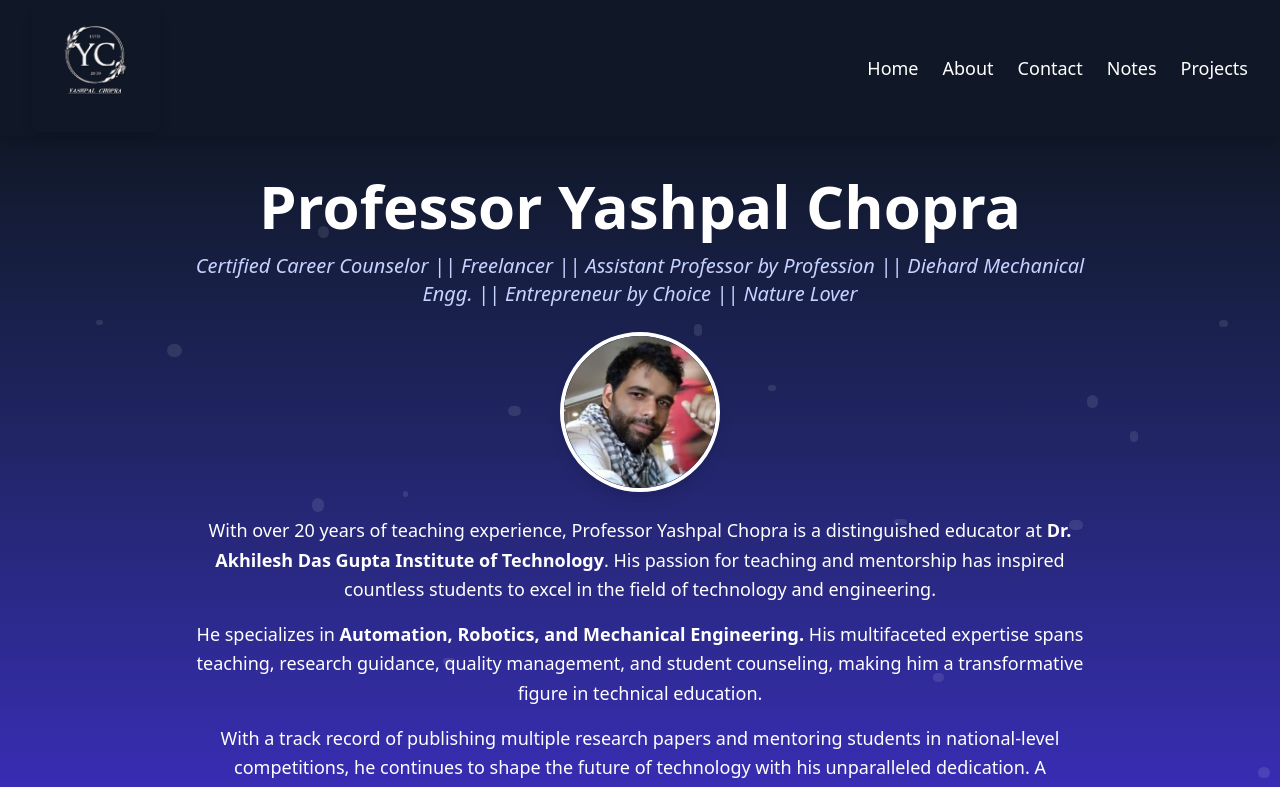
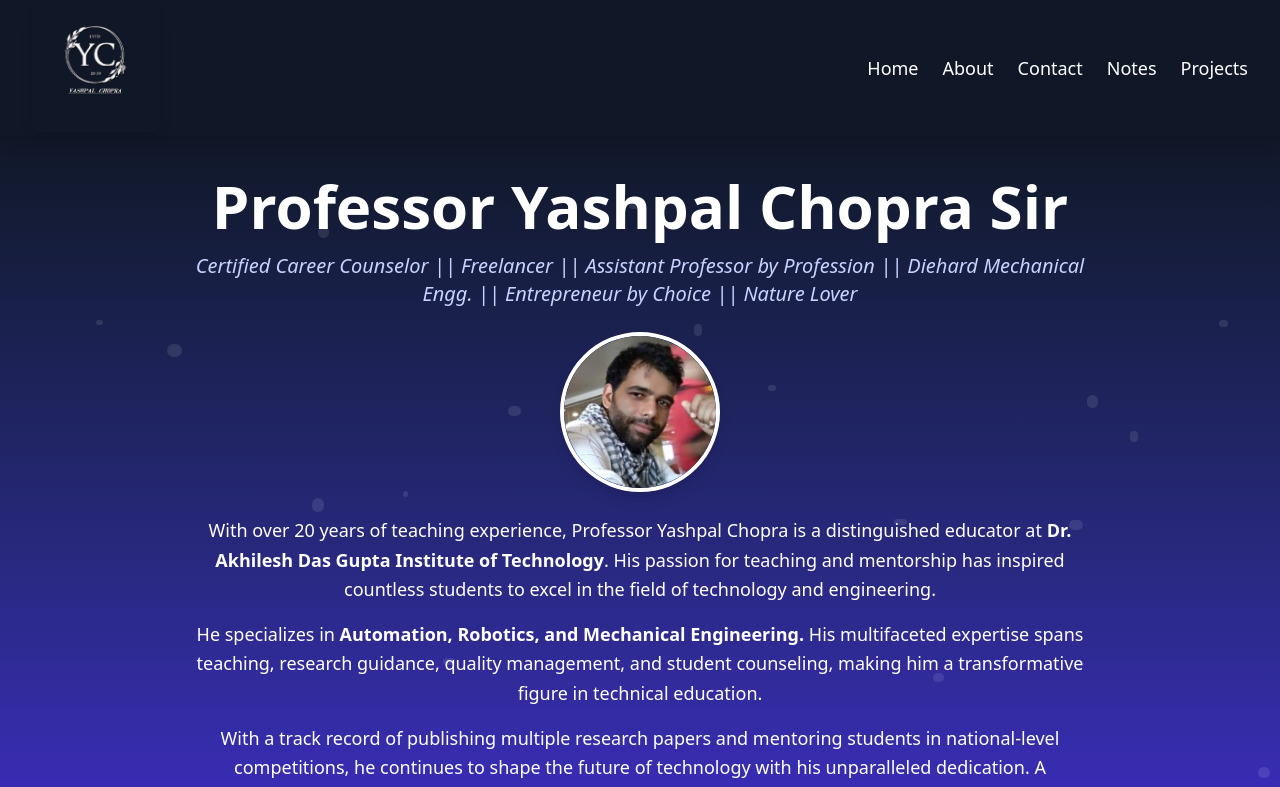
Before and after one commit to Chief-myk/YASHPAL-SIR-PROJECT, a React (Vite) app in the folder YashpalSirWebsite/: page / in a window 1280 px wide. Shown: the top 787 px of the page. Built offline with nearby package versions, Linux system fonts and the light colour scheme.

Commit message:
checkupgrade

```diff
--- a/YashpalSirWebsite/src/components/Home.jsx
+++ b/YashpalSirWebsite/src/components/Home.jsx
@@ -25,7 +25,7 @@ const Home = () => {
 
       <div className="max-w-4xl text-center relative z-10 animate-fade-in">
         <h1 className="text-4xl sm:text-5xl md:text-6xl font-bold mb-4 animate-slide-up">
-          Professor Yashpal Chopra
+          Professor Yashpal Chopra Sir
         </h1>
         <p className="text-xl italic mb-6 text-indigo-200 animate-slide-up delay-100">
           Certified Career Counselor || Freelancer || Assistant Professor by Profession || Diehard Mechanical Engg. || Entrepreneur by Choice || Nature Lover
```
